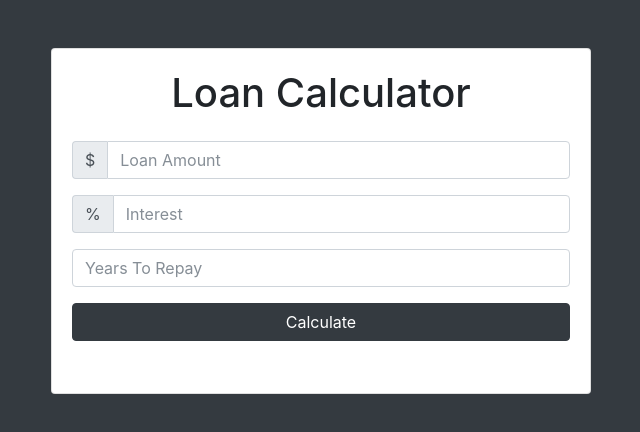
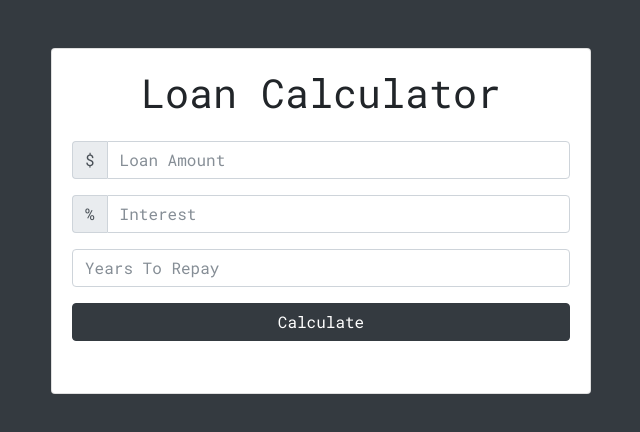
Before and after one commit to BolajiAyodeji/loan-calc, a plain HTML site: page docs/index.html in a window 1280 px wide. Shown: the whole page, without its empty margins (319-959 px from the left). Drawn offline with nearby package versions, Linux system fonts and the light colour scheme.

Commit message:
setup loaders

```diff
--- a/docs/app.css
+++ b/docs/app.css
@@ -1,7 +1,11 @@
+@import url('https://fonts.googleapis.com/css?family=Roboto+Mono');
 
 html {
   scroll-behavior: smooth;
 }
+body {
+  font-family: 'Roboto Mono', monospace;
+}
 #loading, #results{
   display: none;
 }
```
